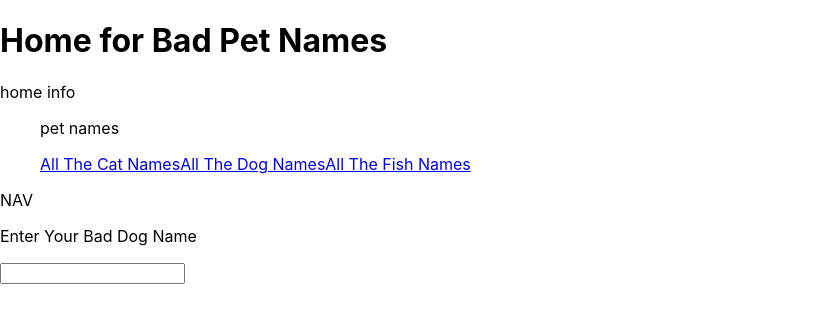
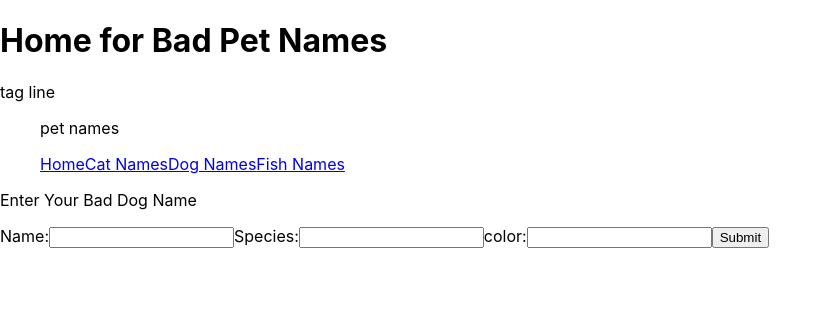
Before and after one commit to PBAbegg/bad-pet-name-list, a React (Create React App) app: page /dog in a window 1280 px wide. Shown: the top 322 px of the page, without its empty margins (0-832 px from the left). Built offline with nearby package versions, Linux system fonts and the light colour scheme.

Commit message:
Added forms to the pages

```diff
--- a/src/App.js
+++ b/src/App.js
@@ -25,12 +25,13 @@ class App extends Component{
     return(
       <Router>
           <h1>Home for Bad Pet Names</h1>
-          <p>home info</p>
+          <p>tag line</p>
         <Nav>
           <p>pet names</p>
-          <Link to="/cat">All The Cat Names</Link>
-          <Link to="/dog">All The Dog Names</Link>
-          <Link to="/fish">All The Fish Names</Link>
+          <Link to="/">Home</Link>
+          <Link to="/cat">Cat Names</Link>
+          <Link to="/dog">Dog Names</Link>
+          <Link to="/fish">Fish Names</Link>
         </Nav>
 
         <Switch>
--- a/src/components/Navigation.js
+++ b/src/components/Navigation.js
@@ -9,7 +9,7 @@ export default class Navigation extends React.Component {
     render()
     {
         return(
-            <div> NAV
+            <div>
 
             </div>
         )
--- a/src/pages/Cat.js
+++ b/src/pages/Cat.js
@@ -5,16 +5,43 @@ export default class Cat extends React.Component {
 constructor(props)
     {
         super(props);
-    }
+
+        this.state = {
+            name: '',
+            species: '',
+            color: '',
+        };
+    };
+
+    handleSubmit = (event) =>
+    {
+        event.preventDefault();
+
+    };
+
+    // changeHandler = (event) =>
+    // {
+    //     const fieldName = event.target.getAttribute('name');
+    //     const stateObj = {};
+    //     stateObj[fieldName] = event.target.value;
+
+    // };
+
     render()
     {
         return(
             <Page>
                 <p>Enter Your Bad Cat Name</p>
-                <form>
-                    <input type='text' />
+                <form onSubmit={this.handleSubmit}>
+                    <label for="name">Name:</label>
+                    <input autocomplete="off" type="text" id="name" name="name" value={this.state.name} changeHandler={this.changeHandler}></input>
+                    <label for="species">Species:</label>
+                    <input autocomplete="off" type="text" id="species" name="species"></input>
+                    <label for="color">color:</label>
+                    <input autocomplete="off" type="text" id="color" name="color"></input>
+                    <input type="submit" value="Submit"></input>
                 </form>
             </Page>
         )
-    }
-}
+    };
+};
--- a/src/pages/Dog.js
+++ b/src/pages/Dog.js
@@ -12,7 +12,13 @@ export default class Dog extends React.Component {
             <Page>
                 <p>Enter Your Bad Dog Name</p>
                 <form>
-                    <input type='text' />
+                    <label for="name">Name:</label>
+                    <input type="text" id="name" name="name"></input>
+                    <label for="species">Species:</label>
+                    <input type="text" id="species" name="species"></input>
+                    <label for="color">color:</label>
+                    <input type="text" id="color" name="color"></input>
+                    <input type="submit" value="Submit"></input>
                 </form>
             </Page>
         )
--- a/src/pages/Fish.js
+++ b/src/pages/Fish.js
@@ -12,7 +12,13 @@ export default class Fish extends React.Component {
             <Page>
                 <p>Enter Your Bad Fish Name</p>
                 <form>
-                    <input type='text' />
+                    <label for="name">Name:</label>
+                    <input type="text" id="name" name="name"></input>
+                    <label for="species">Species:</label>
+                    <input type="text" id="species" name="species"></input>
+                    <label for="color">color:</label>
+                    <input type="text" id="color" name="color"></input>
+                    <input type="submit" value="Submit"></input>
                 </form>
             </Page>
         )
--- a/src/pages/Home.js
+++ b/src/pages/Home.js
@@ -10,7 +10,7 @@ export default class Home extends React.Component {
     {
         return(
             <div>
-
+                Home info
             </div>
         )
     }
```
